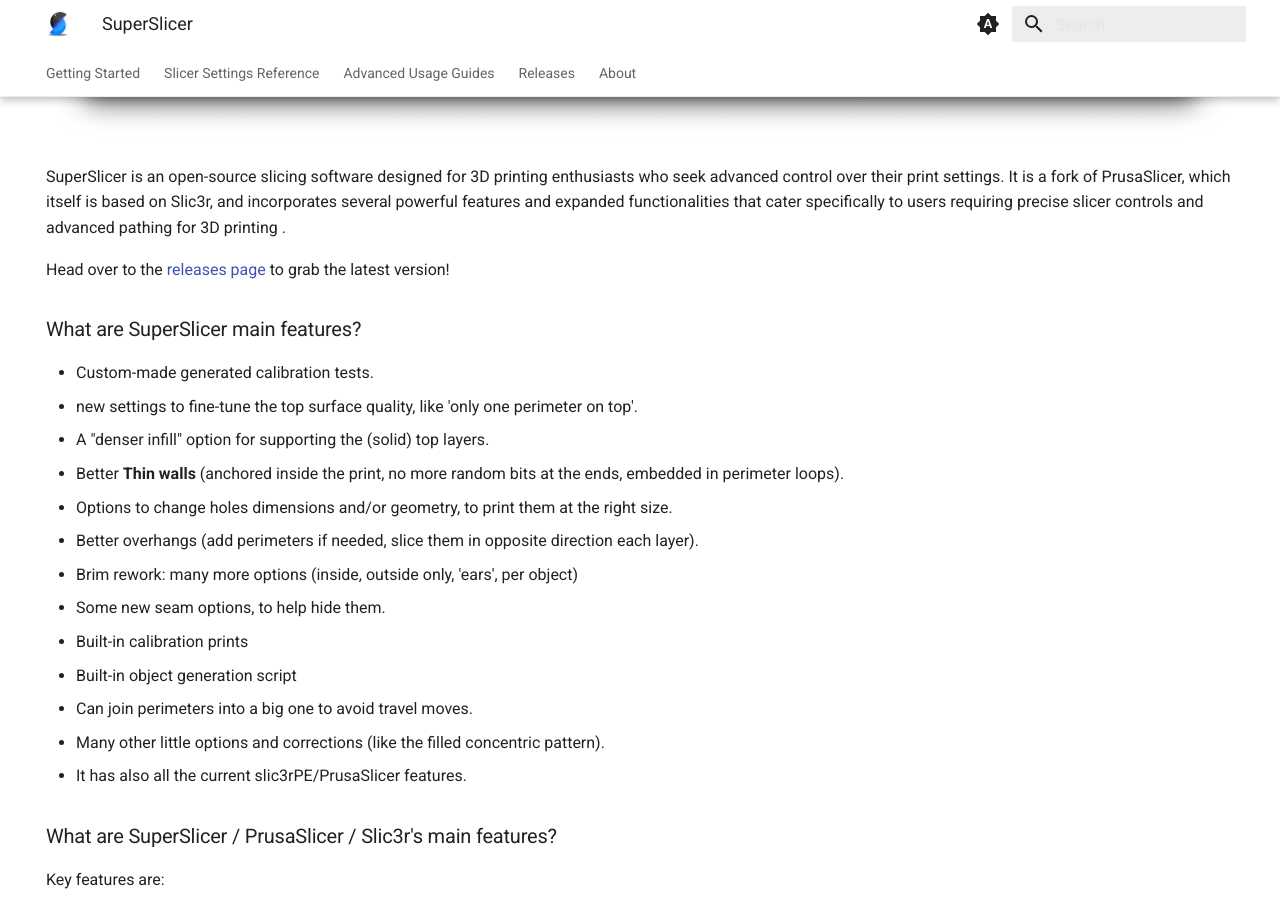
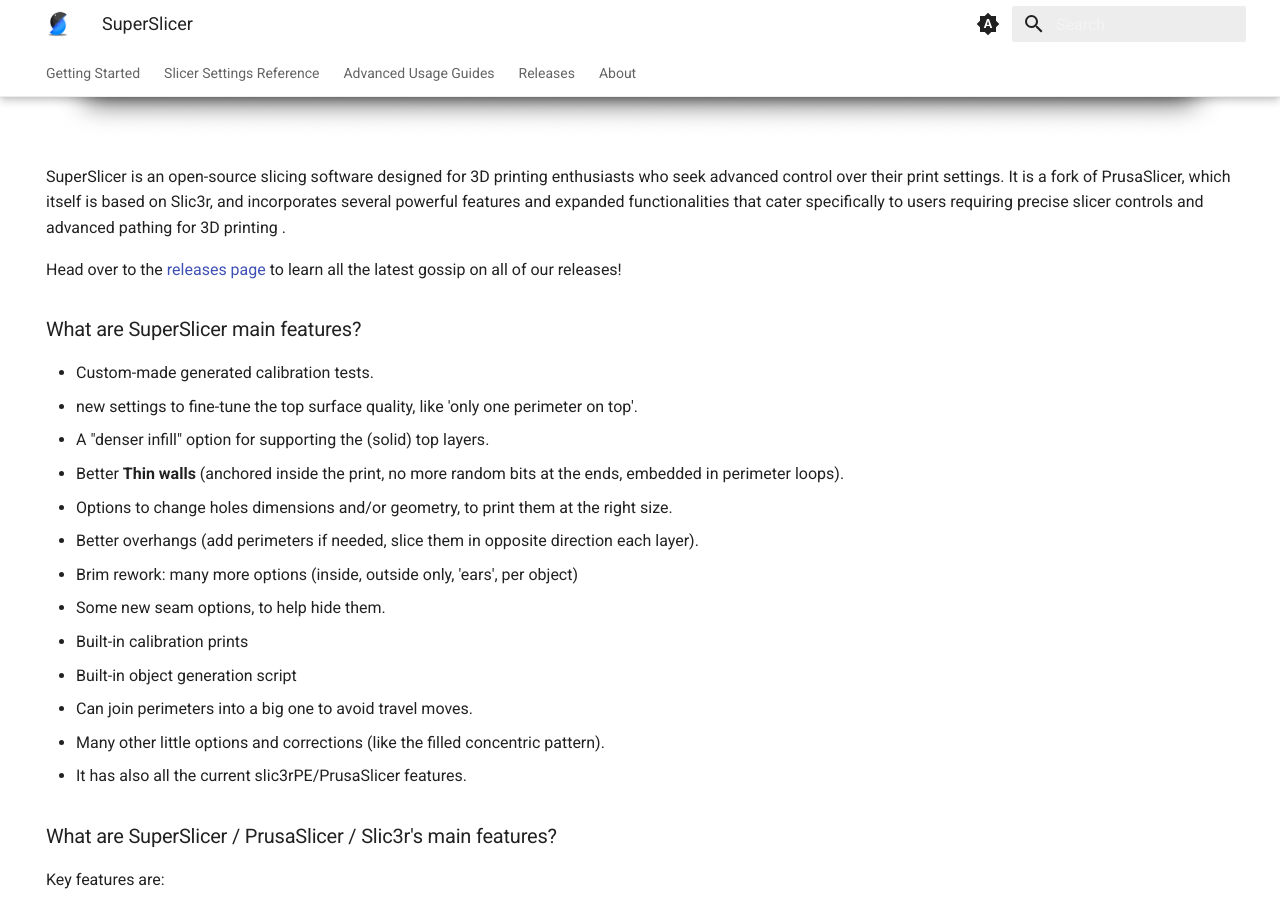
Before and after one commit to SuperSlicer-org/SuperSlicer-Docs, an MkDocs documentation site: the page built from docs/index.md, in a window 1280 px wide and 900 px high, scrolled down 803 px. Built offline with MkDocs 1.6.1 and Material for MkDocs 9.7.7, drawn with Linux system fonts in a browser that asks for light colours.

Commit message:
Update index.md

```diff
--- a/docs/index.md
+++ b/docs/index.md
@@ -14,7 +14,7 @@
 
 SuperSlicer is an open-source slicing software designed for 3D printing enthusiasts who seek advanced control over their print settings. It is a fork of PrusaSlicer, which itself is based on Slic3r, and incorporates several powerful features and expanded functionalities that cater specifically to users requiring precise slicer controls and advanced pathing for 3D printing .
 
-Head over to the [releases page](releases.md) to grab the latest version!
+Head over to the [releases page](releases.md) to learn all the latest gossip on all of our releases!
 
 
 ### What are SuperSlicer main features?
```
